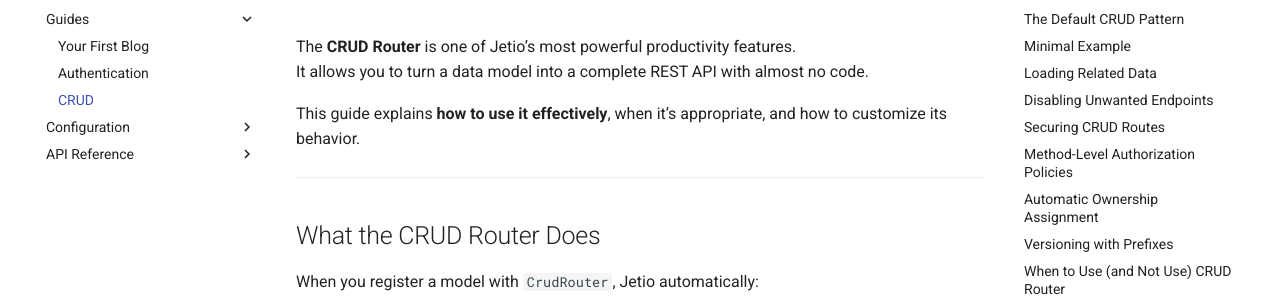
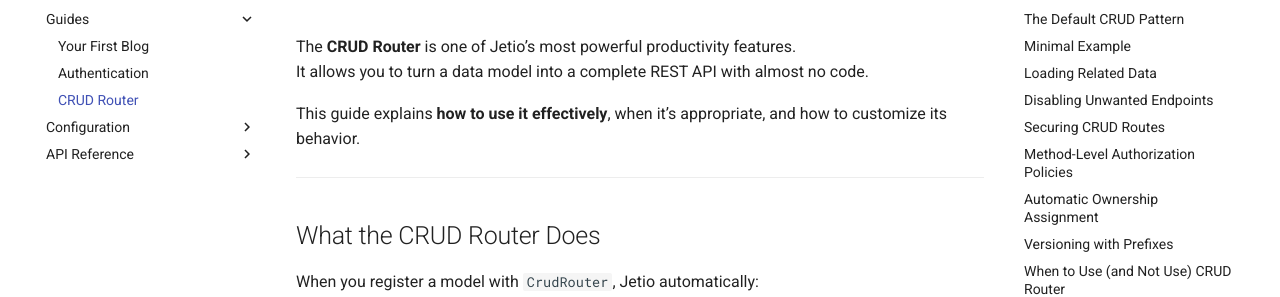
Before and after one commit to cehstephen/jetio, an MkDocs documentation site: the page built from docs/guides/crud.md, in a window 1280 px wide. Shown: the part 146-443 px from the top of the page. Built offline with MkDocs 1.6.1 and Material for MkDocs 9.7.7, drawn with Linux system fonts in a browser that asks for light colours.

Commit message:
Update mkdocs.yml

```diff
--- a/mkdocs.yml
+++ b/mkdocs.yml
@@ -19,7 +19,7 @@
   - Guides:
       - Your First Blog: guides/first-blog.md
       - Authentication: guides/authentication.md
-      - CRUD: guides/crud.md
+      - CRUD Router: guides/crud.md
 
   - Configuration:
       - Database Setup: configuration/database.md
```
